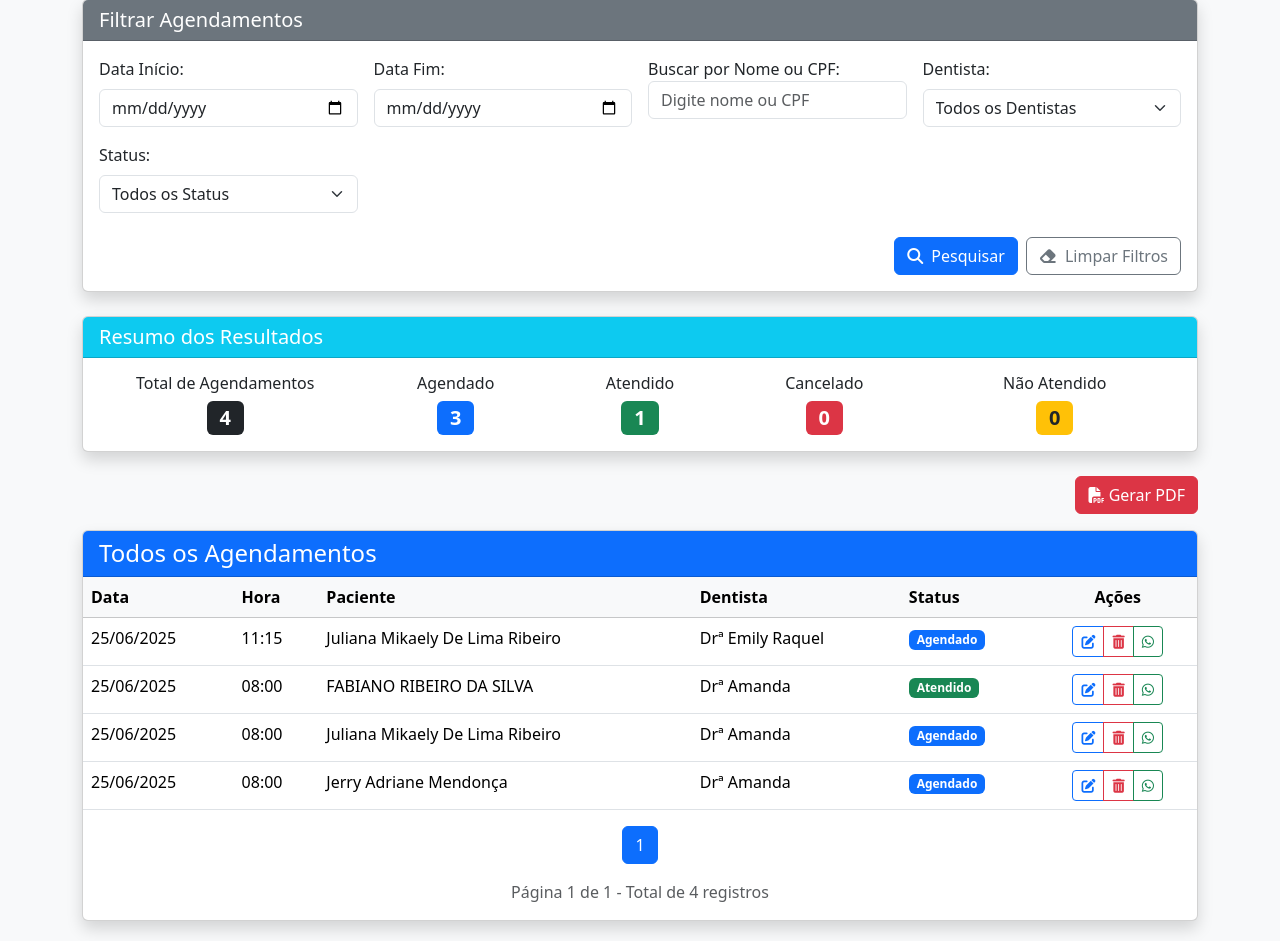
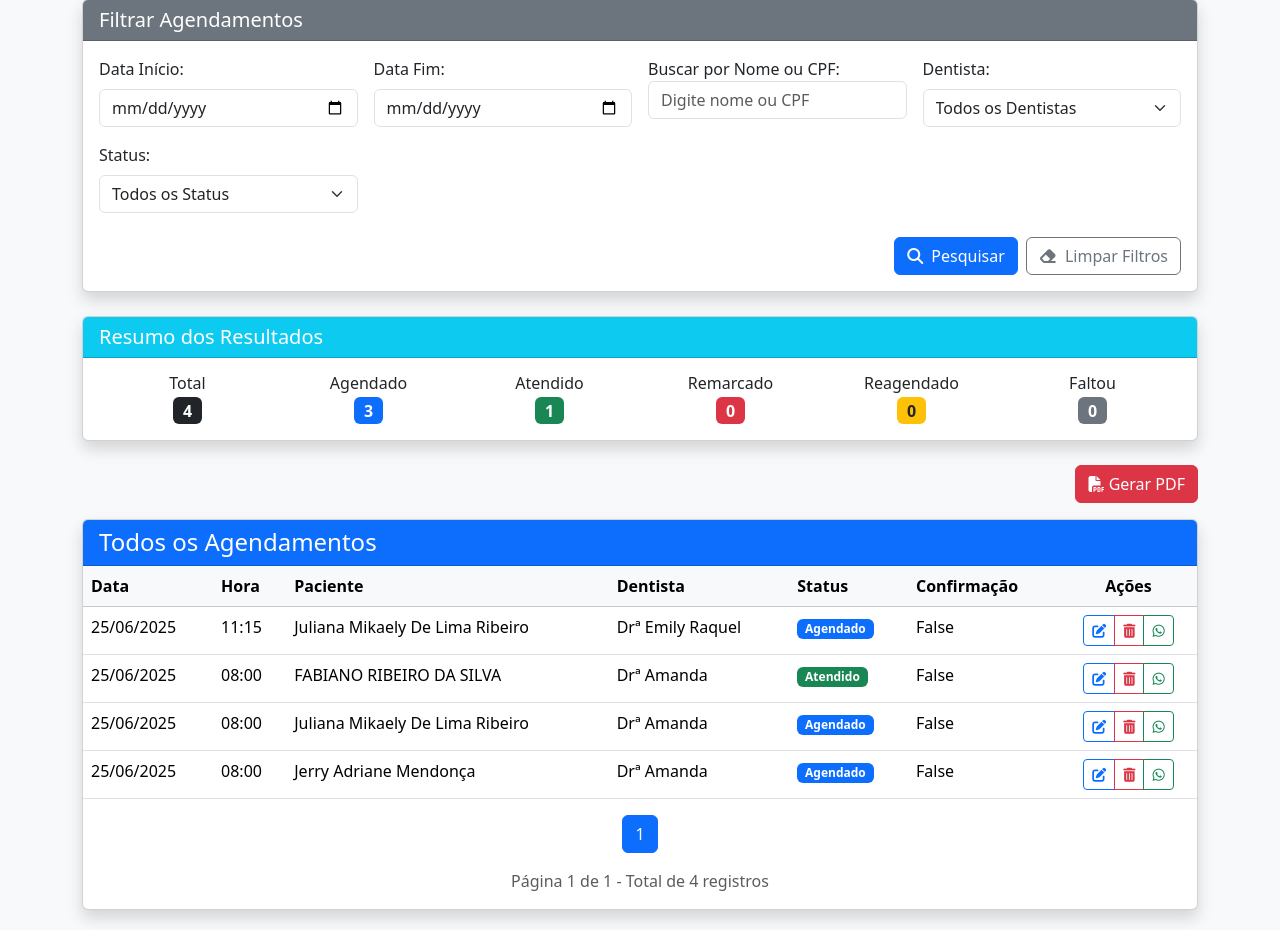
Before and after one commit to fabianofrsx/dentalclinic, a Django app: page /agendamento/lista/ in a window 1280 px wide. Shown: the part 115-1056 px from the top of the page. Run offline with Django 5.2, Linux system fonts and the light colour scheme; data comes from the database, SQL or seed files in the repository; both versions use the stored data as it was after the commit.

Commit message:
resumo de agendamentos

```diff
--- a/agendamento/forms.py
+++ b/agendamento/forms.py
@@ -11,6 +11,14 @@
 ]
 
 class AgendamentoForm(forms.ModelForm):
+    paciente = forms.ModelChoiceField(
+        queryset=Paciente.objects.all(),
+        widget=forms.Select(attrs={
+            'class': 'form-control select2',
+            'style': 'width: 100%'
+        }),
+        required=True
+    )
     # Horários disponíveis (8:00 às 17:45 em intervalos de 15 minutos)
     HORARIOS = [(time(h, m).strftime('%H:%M'), time(h, m).strftime('%H:%M'))
                for h in range(8, 18)
@@ -24,15 +32,30 @@
         })
     )
 
+    SIM_NAO = [
+        (True, 'Sim'),
+        (False, 'Não'),
+    ]
+
+    confirmacao = forms.ChoiceField(
+        choices=SIM_NAO,
+        widget=forms.RadioSelect(attrs={'class': 'form-check-input'}),
+        label="Confirmação"
+    )
+
     class Meta:
         model = Agendamento
         fields = ['paciente', 'dentista', 'data', 'hora', 'status', 'observacoes']
         widgets = {
-            'data': forms.DateInput(attrs={
-                'type': 'date',
-                'class': 'form-control',
-                'id': 'id_data'
-            }),
+            'data': forms.DateInput(
+                attrs={
+                    'type': 'date',
+                    'class': 'form-control',
+                    'id': 'id_data'
+                },
+                format='%Y-%m-%d'  # <- ESSA LINHA É ESSENCIAL
+
+            ),
             'paciente': forms.Select(attrs={
                 'class': 'form-select',
                 'id': 'id_paciente'
@@ -45,6 +68,7 @@
                 'class': 'form-select',
                 'id': 'id_status'
             }),
+
             'observacoes': forms.Textarea(attrs={
                 'class': 'form-control',
                 'rows': 3,
@@ -54,6 +78,7 @@
 
     def __init__(self, *args, **kwargs):
         super().__init__(*args, **kwargs)
+        self.fields['data'].input_formats = ['%Y-%m-%d']
         # Adiciona classes e placeholders
         self.fields['paciente'].empty_label = 'Selecione um paciente'
         self.fields['dentista'].empty_label = 'Selecione um dentista'
--- a/agendamento/models.py
+++ b/agendamento/models.py
@@ -6,6 +6,7 @@
     ('atendido', 'Atendido'),
     ('remarcado', 'Remarcado'),
     ('reagendado', 'Reagendado'),
+    ('faltou', 'Faltou'),
 ]
 
 STATUS_CORES = {
@@ -13,6 +14,7 @@
     'atendido': 'blue',
     'remarcado': 'red',
     'reagendado': 'orange',
+    'faltou': 'yellow',
 }
 
 class Dentista(models.Model):
@@ -28,6 +30,10 @@
     data = models.DateField()
     hora = models.TimeField()
     status = models.CharField(max_length=20, choices=STATUS, default='agendado')
+    confirmacao = models.BooleanField(
+        choices=[(True, 'Sim'), (False, 'Não')],
+        default=False,
+        verbose_name="Confirmação")
     observacoes = models.TextField(blank=True, null=True)
 
     data_criacao = models.DateTimeField(auto_now_add=True)
--- a/agendamento/templates/agendamento/lista_agendamentos.html
+++ b/agendamento/templates/agendamento/lista_agendamentos.html
@@ -51,12 +51,13 @@
             <h5 class="mb-0">Resumo dos Resultados</h5>
         </div>
         <div class="card-body">
-            <div class="row text-center">
-                <div class="col-md-3"><h6>Total de Agendamentos</h6><span class="badge bg-dark fs-5">{{ total }}</span></div>
-                <div class="col-md-2"><h6>Agendado</h6><span class="badge bg-primary fs-5">{{ total_agendado }}</span></div>
-                <div class="col-md-2"><h6>Atendido</h6><span class="badge bg-success fs-5">{{ total_atendido }}</span></div>
-                <div class="col-md-2"><h6>Cancelado</h6><span class="badge bg-danger fs-5">{{ total_cancelado }}</span></div>
-                <div class="col-md-3"><h6>Não Atendido</h6><span class="badge bg-warning text-dark fs-5">{{ total_nao_atendido }}</span></div>
+         <div class="row text-center gy-2 gx-1 justify-content-center">
+             <div class="col-md-2"><h6 class="mb-1">Total</h6><span class="badge bg-dark fs-6">{{ total }}</span></div>
+             <div class="col-md-2"><h6 class="mb-1">Agendado</h6><span class="badge bg-primary fs-6">{{ total_agendado }}</span></div>
+             <div class="col-md-2"><h6 class="mb-1">Atendido</h6><span class="badge bg-success fs-6">{{ total_atendido }}</span></div>
+             <div class="col-md-2"><h6 class="mb-1">Remarcado</h6><span class="badge bg-danger fs-6">{{ total_remarcado }}</span></div>
+             <div class="col-md-2"><h6 class="mb-1">Reagendado</h6><span class="badge bg-warning text-dark fs-6">{{ total_reagendado }}</span></div>
+             <div class="col-md-2"><h6 class="mb-1">Faltou</h6><span class="badge bg-secondary text-white fs-6">{{ total_faltou }}</span></div>
             </div>
         </div>
     </div>
@@ -84,6 +85,7 @@
                                 <th>Paciente</th>
                                 <th>Dentista</th>
                                 <th>Status</th>
+                                <th>Confirmação</th>
                                 <th class="text-center">Ações</th>
                             </tr>
                         </thead>
@@ -97,16 +99,19 @@
                                 <td>
                                     {% if agendamento.status == 'agendado' %}
                                         <span class="badge bg-primary">Agendado</span>
-                                    {% elif agendamento.status == 'cancelado' %}
-                                        <span class="badge bg-danger">Cancelado</span>
+                                    {% elif agendamento.status == 'remarcado' %}
+                                        <span class="badge bg-danger">Remarcado</span>
                                     {% elif agendamento.status == 'atendido' %}
                                         <span class="badge bg-success">Atendido</span>
-                                    {% elif agendamento.status == 'nao_atendido' %}
-                                        <span class="badge bg-warning text-dark">Não Atendido</span>
+                                    {% elif agendamento.status == 'reagendado' %}
+                                        <span class="badge bg-warning text-dark">Reagendado</span>
+                                    {% elif agendamento.status == 'faltou' %}
+                                        <span class="badge bg-warning text-dark">Faltou</span>
                                     {% else %}
                                         <span class="badge bg-secondary">{{ agendamento.status|capfirst }}</span>
                                     {% endif %}
                                 </td>
+                                <td>{{ agendamento.confirmacao}}</td>
                                 <td class="text-center">
                                     <div class="btn-group btn-group-sm" role="group">
                                         <a href="{% url 'agendamento:editar_agenda' agendamento.id %}" class="btn btn-outline-primary" title="Abrir">
--- a/agendamento/views.py
+++ b/agendamento/views.py
@@ -62,8 +62,9 @@
     total = agendamentos_filtrados.count()
     total_agendado = agendamentos_filtrados.filter(status='agendado').count()
     total_atendido = agendamentos_filtrados.filter(status='atendido').count()
-    total_cancelado = agendamentos_filtrados.filter(status='cancelado').count()
-    total_nao_atendido = agendamentos_filtrados.filter(status='nao_atendido').count()
+    total_remarcado = agendamentos_filtrados.filter(status='remarcado').count()
+    total_reagendado = agendamentos_filtrados.filter(status='reagendado').count()
+    total_faltou = agendamentos_filtrados.filter(status='faltou').count()
 
     context = {
         'agendamentos': agendamentos_paginados,
@@ -71,8 +72,9 @@
         'total': total,
         'total_agendado': total_agendado,
         'total_atendido': total_atendido,
-        'total_cancelado': total_cancelado,
-        'total_nao_atendido': total_nao_atendido,
+        'total_remarcado': total_remarcado,
+        'total_reagendado': total_reagendado,
+        'total_faltou': total_faltou
     }
 
     return render(request, 'agendamento/lista_agendamentos.html', context)
@@ -125,21 +127,18 @@
     return render(request, 'agendamento/agendar.html', {'form': form})
 
 def autocomplete_paciente(request):
-    if 'term' in request.GET:
-        termo = request.GET.get('term')
-        qs = Paciente.objects.filter(
-            Q(nome__icontains=termo) | Q(cpf__icontains=termo)
-        )
-        resultados = []
+    term = request.GET.get('term', '')
+    pacientes = Paciente.objects.filter(
+        Q(nome__icontains=term) | Q(cpf__icontains=term)
+    ).values('id', 'nome', 'cpf')[:10]
 
-        for paciente in qs:
-            resultados.append({
-                'label': f"{paciente.nome} - {paciente.cpf}",
-                'value': paciente.nome,
-            })
+    results = [{
+        'id': p['id'],
+        'label': f"{p['nome']} - {p['cpf']}",
+        'value': p['nome']
+    } for p in pacientes]
 
-        return JsonResponse(resultados, safe=False)
-    return JsonResponse([], safe=False)
+    return JsonResponse(results, safe=False)
 
 def cadastro_dentista(request):
     if request.method == 'POST':
```
Also changed, not shown: agendamento/migrations/0003_agendamento_confirmacao_alter_agendamento_status.py (added), db.sqlite3, financeiro/migrations/0010_alter_caixa_plano_conta.py (added), paciente/migrations/0002_alter_paciente_nome.py (added).
